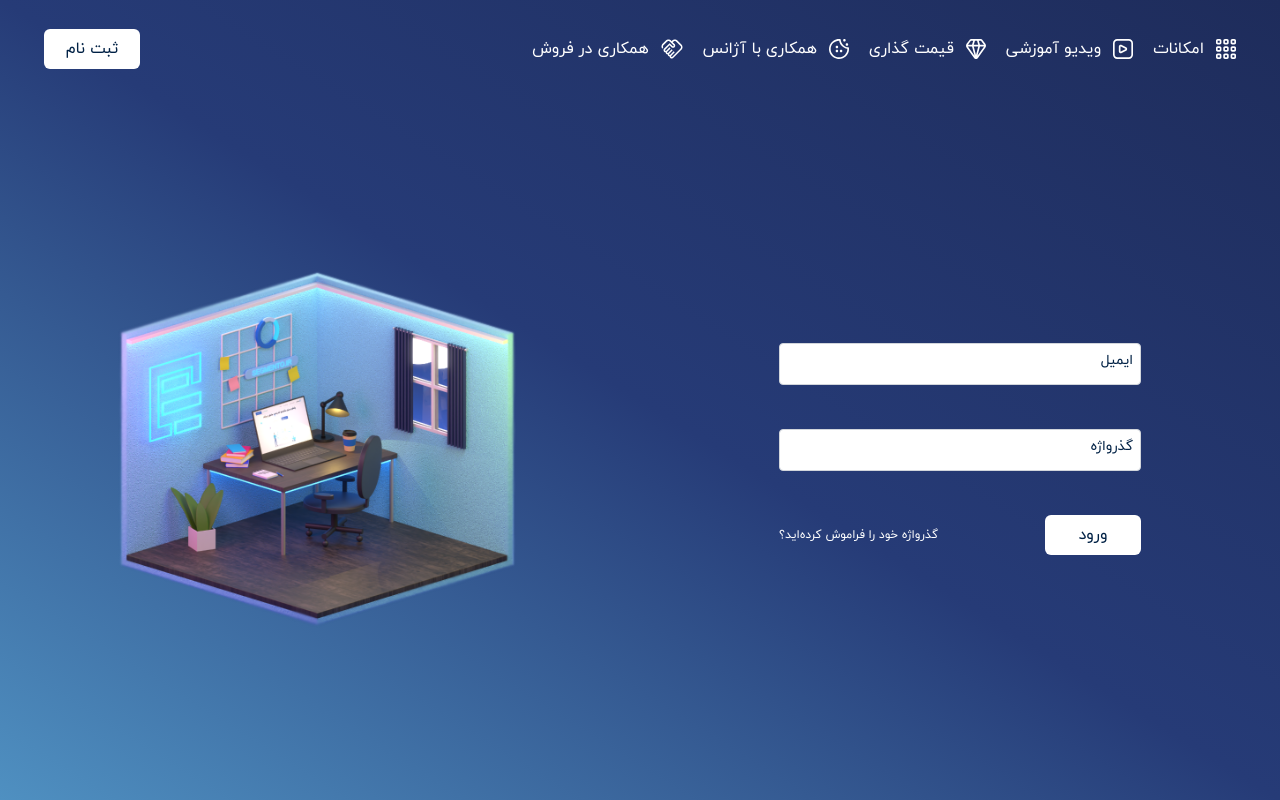
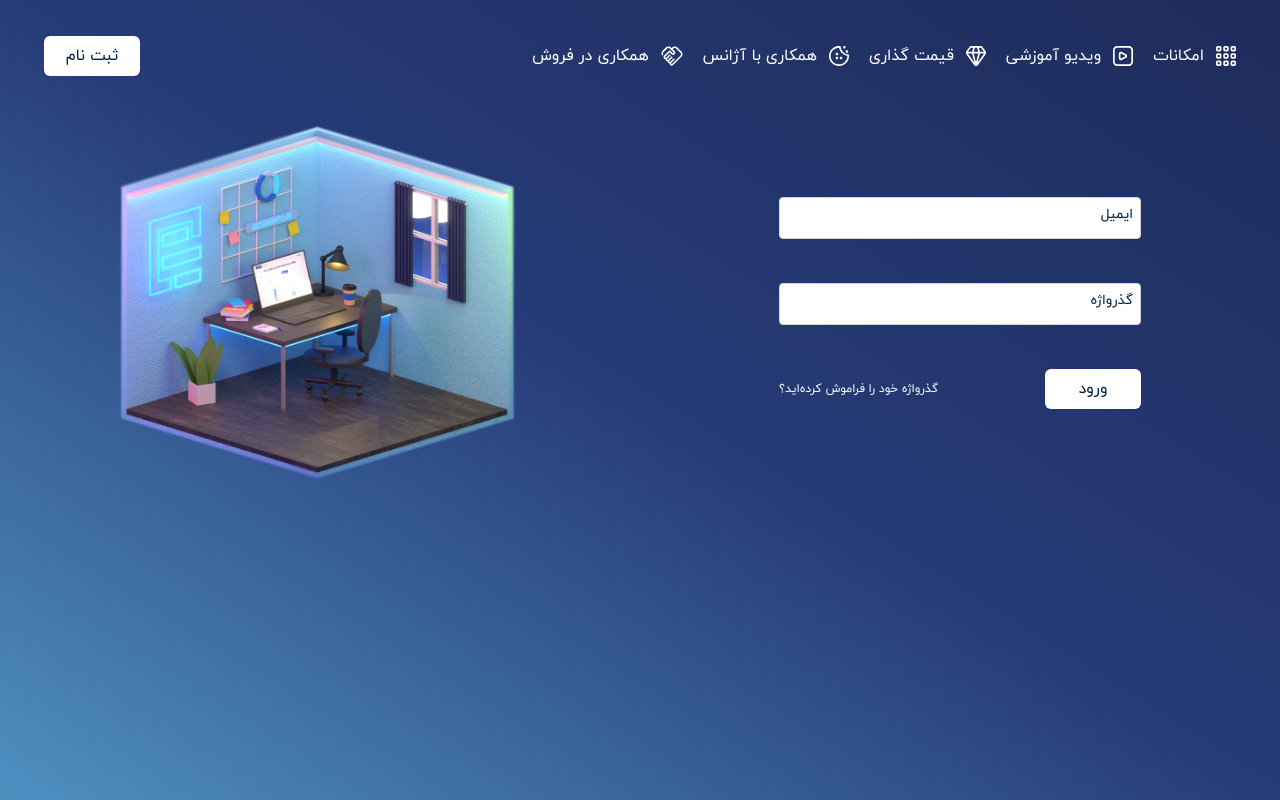
Before and after one commit to xaankoow/segmento-nuxt, a Nuxt app: page /auth/login in a window 1280 px wide. Built offline with nearby package versions, Linux system fonts and the light colour scheme.

Commit message:
fix-layout: default and login layout height fixed to be on screen size

```diff
--- a/layouts/default.vue
+++ b/layouts/default.vue
@@ -1,6 +1,6 @@
 <template>
   <div
-    class="flex flex-col w-full bg-base-100 bg-gradient-to-b from-[#E9F3F6] to-[#F1F6F7] text-base-content font-iranyekan"
+    class="flex flex-col w-full min-h-screen bg-base-100 bg-gradient-to-b from-[#E9F3F6] to-[#F1F6F7] text-base-content font-iranyekan"
     style="direction: rtl"
   >
     <!-- Header section -->
@@ -162,7 +162,7 @@
         <!-- Right navbar content -->
         <div class="w-64 bg-base-100 h-full rounded-l-md border-l">
           <NavbarRightContentHome v-if="actived_navbar === 'home'" />
-          <NavbarRightContentDepartment v-else/>
+          <NavbarRightContentDepartment v-else />
         </div>
       </div>
       <div class="w-full h-full rounded-t-md bg-base-100 overflow-y-auto">
--- a/layouts/login.vue
+++ b/layouts/login.vue
@@ -1,6 +1,6 @@
 <template>
   <div
-    class="flex flex-col w-screen h-screen bg-gradient-to-bl from-[#1E2C5B] via-[#263B77] to-[#4F90C1] text-base-100 font-iranyekan"
+    class="flex flex-col w-screen min-h-screen bg-gradient-to-bl from-[#1E2C5B] via-[#263B77] to-[#4F90C1] text-base-100 font-iranyekan"
   >
     <div
       class="flex w-full h-28 items-center px-11 justify-between"
```
